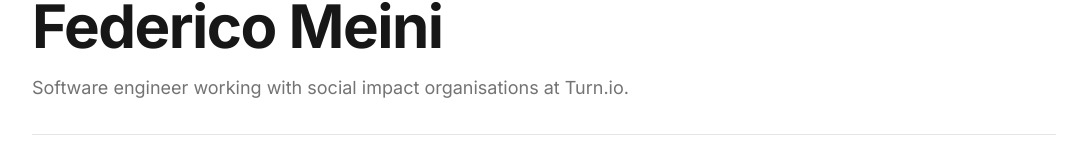
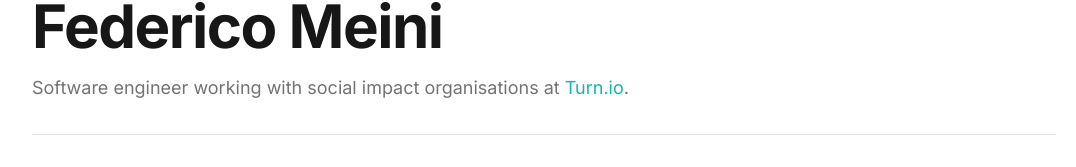
Before and after one commit to fedme/fedme-website, a Next.js app: page / in a window 1280 px wide. Shown: the part 138-305 px from the top of the page, without its empty margins (96-1172 px from the left). Built offline with nearby package versions, Linux system fonts and the light colour scheme; no server answers; what @tailwindcss/typography would draw is missing.

Commit message:
Use link tag

```diff
--- a/pages/index.js
+++ b/pages/index.js
@@ -25,7 +25,13 @@ export default function Home({ posts }) {
           <p className="text-lg leading-7 text-gray-500 dark:text-gray-400">
             {/* {siteMetadata.description} */}
             Software engineer working with social impact organisations at&nbsp;
-            <a href="https://turn.io">Turn.io</a>.
+            <Link
+              href="https://turn.io"
+              className="text-primary-500 hover:text-primary-600 dark:hover:text-primary-400"
+              aria-label="Turn.io"
+            >
+              Turn.io
+            </Link>.
           </p>
         </div>
         <ul className="divide-y divide-gray-200 dark:divide-gray-700">
```
